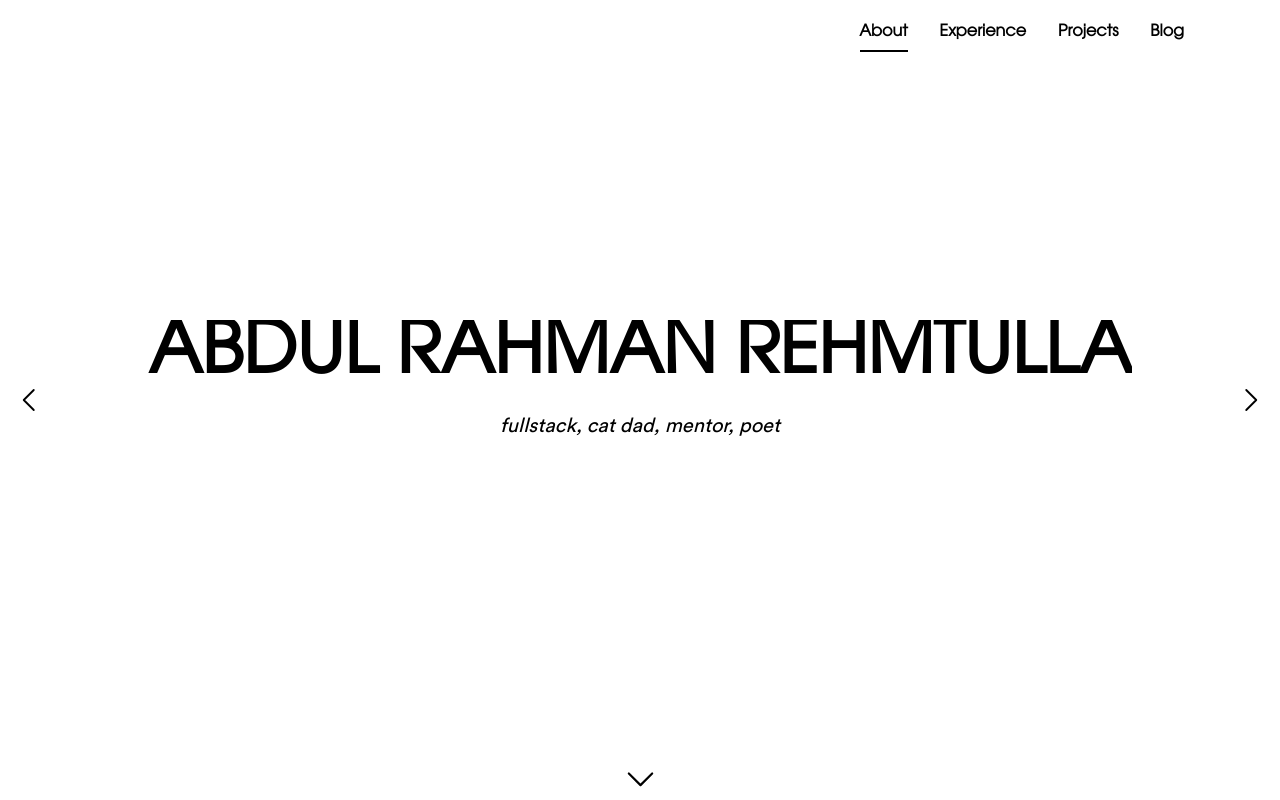
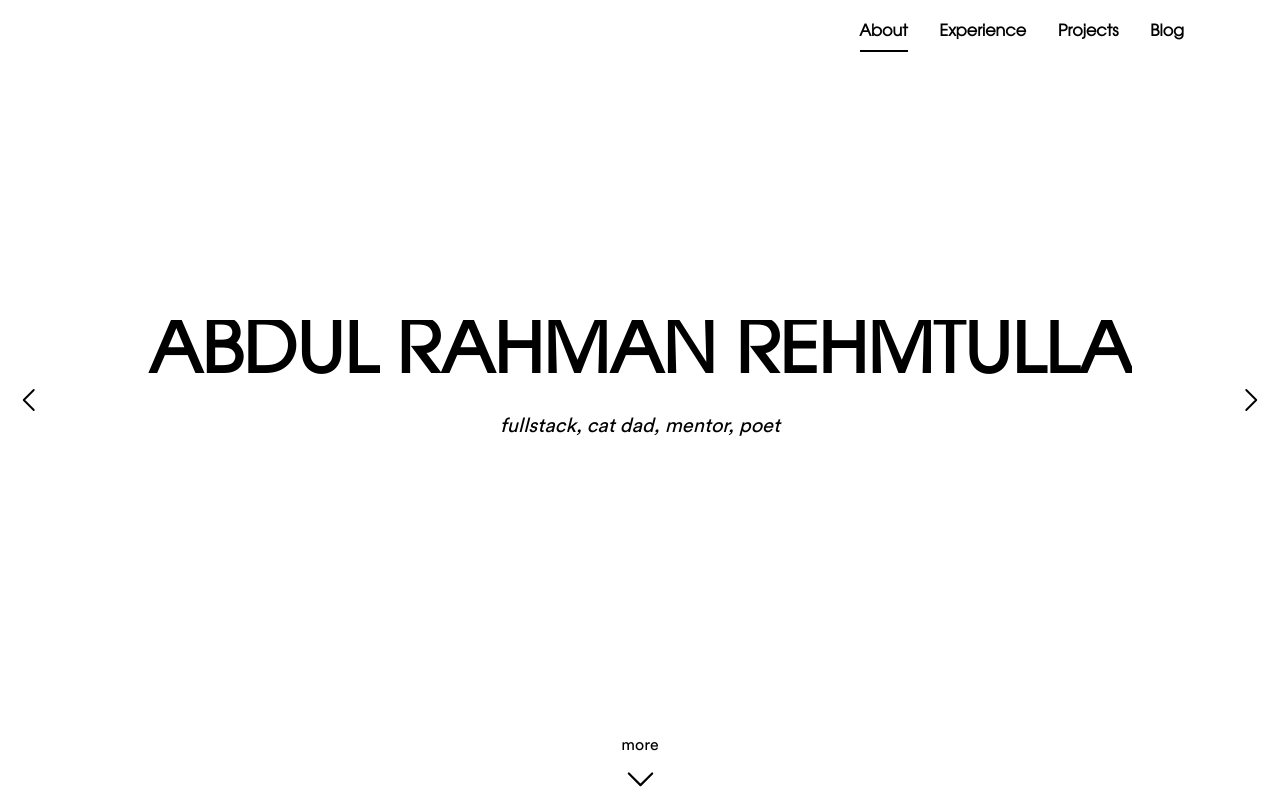
Before and after one commit to bijuice/portfolio-v2, a Next.js app: page / in a window 1280 px wide. Built offline with nearby package versions, Linux system fonts and the light colour scheme.

Commit message:
Minor UI tweaks

```diff
--- a/components/categories/AboutPage.tsx
+++ b/components/categories/AboutPage.tsx
@@ -341,7 +341,7 @@ function ImageContainer({
     >
       <Link href={link || ""} target="_blank">
         <motion.div
-          className="w-full h-full grid place-content-center bg-white text-black text-center border-4 border-black p-10"
+          className="w-full h-full grid place-content-center bg-white text-black text-center border-2 border-black p-10"
           initial={{
             opacity: 0,
           }}
--- a/components/navigation/DiscoverMore.tsx
+++ b/components/navigation/DiscoverMore.tsx
@@ -9,7 +9,8 @@ export default function DiscoverMore({
   color?: string;
 }) {
   return (
-    <span className="w-full flex flex-col justify-center items-center absolute left-0 bottom-2 ">
+    <span className="w-full flex flex-col justify-center items-center absolute left-0 bottom-2 text-black ">
+      more
       <motion.a
         href={`#${id}`}
         animate={{
```
